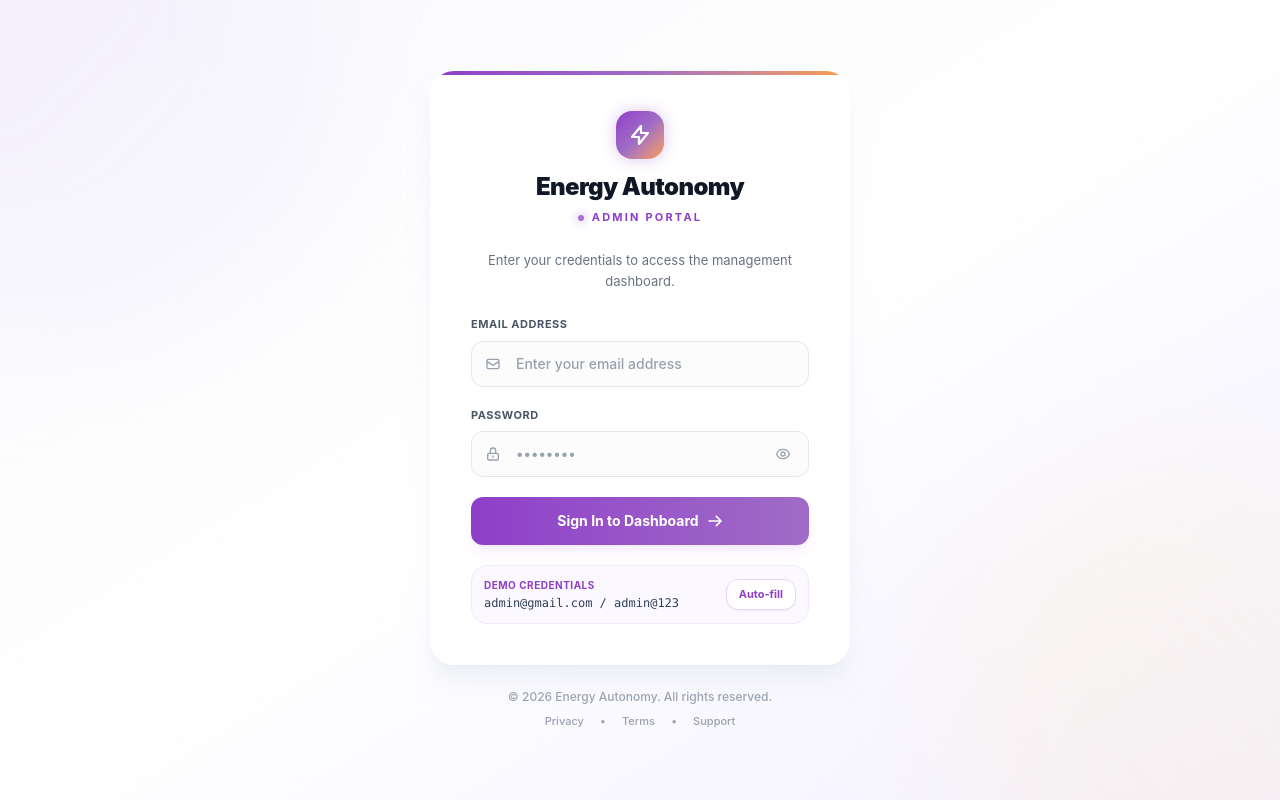
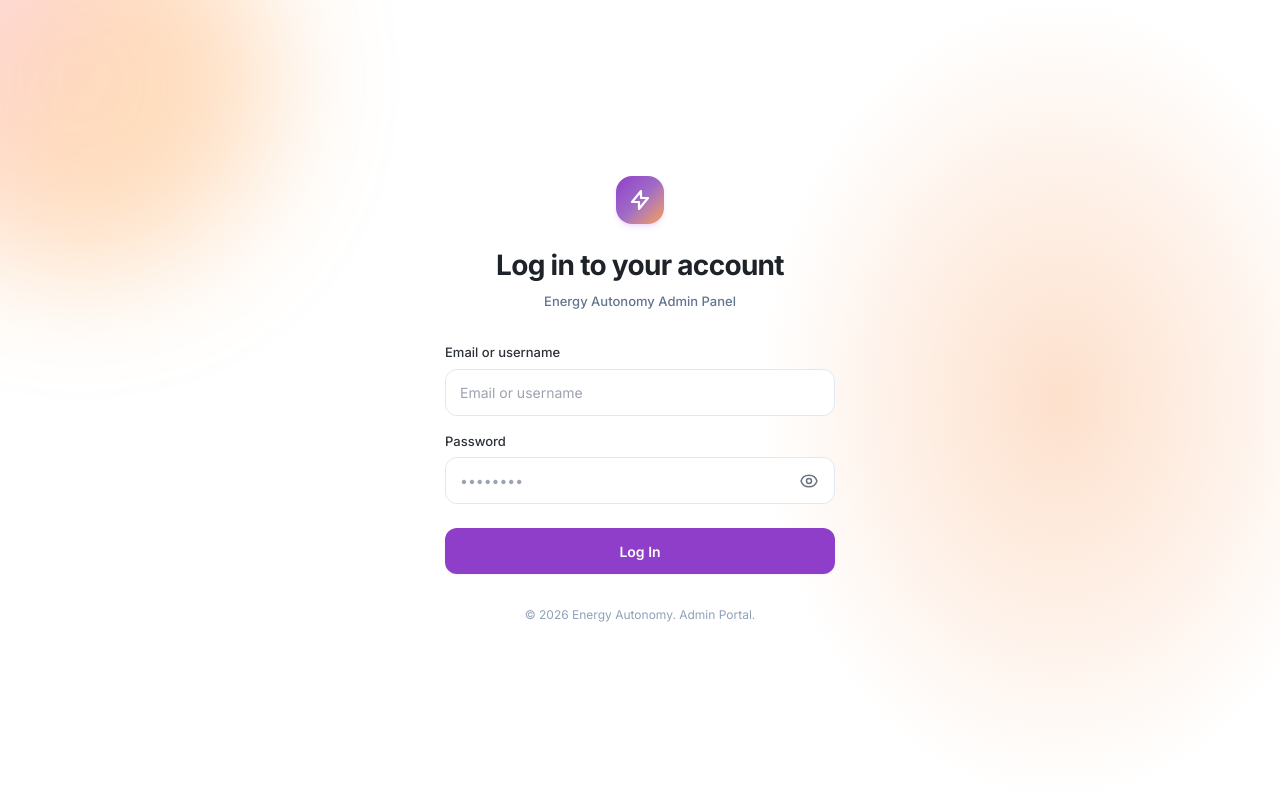
Before and after one commit to BerrybeansTech/energy-autonomy-admin, a React (Vite) app: page /login in a window 1280 px wide. Built offline with nearby package versions, Linux system fonts and the light colour scheme.

Commit message:
feat: implement login page UI and update frontend path alias in vite config

```diff
--- a/src/components/BlogCreatePage.jsx
+++ b/src/components/BlogCreatePage.jsx
@@ -116,46 +116,47 @@ const BlogCreatePage = ({ onBackToDashboard }) => {
   }
 
   return (
-    <div className="min-h-screen bg-[#fcfcfc] text-[#242424] flex flex-col font-medium-sans">
+    <div className="min-h-screen bg-white text-[#242424] flex flex-col font-medium-sans">
       {/* ------------------------------------------------------------- */}
       {/* TOP ADMIN HEADER / ACTION BAR                                */}
       {/* ------------------------------------------------------------- */}
-      <header className="sticky top-0 z-30 bg-white/90 backdrop-blur-md border-b border-zinc-200/80 px-6 py-3.5 flex items-center justify-between shadow-xs">
+      <header className="sticky top-0 z-30 bg-white border-b border-zinc-200/80 px-8 sm:px-12 md:px-16 lg:px-20 py-4 flex items-center justify-between shadow-2xs">
         <div className="flex items-center space-x-4">
           {onBackToDashboard && (
             <button
               onClick={onBackToDashboard}
-              className="p-1.5 text-zinc-500 hover:text-zinc-900 hover:bg-zinc-100 rounded-lg transition-colors flex items-center space-x-1.5 text-sm font-medium"
+              className="px-3 py-1.5 text-zinc-600 hover:text-zinc-900 hover:bg-zinc-100 rounded-xl transition-colors flex items-center space-x-2 text-xs font-semibold cursor-pointer border border-zinc-200"
+              title="Back to Blog Management"
             >
               <ArrowLeft className="w-4 h-4" />
-              <span>Back</span>
+              <span>Back to Blogs</span>
             </button>
           )}
 
           <div className="h-4 w-[1px] bg-zinc-200" />
 
-          <div className="flex items-center space-x-2">
-            <span className="w-2 h-2 rounded-full bg-emerald-500 animate-pulse" />
-            <span className="text-xs text-zinc-500 font-medium">Draft Saved</span>
+          {/* Top Navbar Brand Icon */}
+          <div className="flex items-center space-x-2.5">
+            <div className="w-8 h-8 rounded-xl bg-gradient-to-br from-[#8F3EC9] via-[#A06BC6] to-[#FE9B40] flex items-center justify-center text-white shadow-xs">
+              <svg className="w-4 h-4 text-white" fill="none" viewBox="0 0 24 24" stroke="currentColor">
+                <path strokeLinecap="round" strokeLinejoin="round" strokeWidth={2.2} d="M13 10V3L4 14h7v7l9-11h-7z" />
+              </svg>
+            </div>
+            <div className="hidden sm:flex items-center gap-2">
+              <span className="text-xs font-bold text-zinc-900 tracking-tight">Energy Autonomy</span>
+              <span className="text-[10px] font-bold text-[#8F3EC9] bg-purple-50 px-2 py-0.5 rounded-md border border-purple-100/80">
+                Story Editor
+              </span>
+            </div>
           </div>
         </div>
 
         {/* Action Controls */}
         <div className="flex items-center space-x-3">
-          {/* JSON Export Button */}
-          <button
-            onClick={() => setIsJsonModalOpen(true)}
-            className="flex items-center space-x-1.5 px-3.5 py-1.5 text-xs font-semibold text-zinc-700 bg-zinc-100 hover:bg-zinc-200/80 rounded-full transition-colors border border-zinc-200"
-            title="Inspect / Export Editor JSON"
-          >
-            <Code2 className="w-3.5 h-3.5 text-emerald-600" />
-            <span>JSON Format</span>
-          </button>
-
           {/* Preview Toggle */}
           <button
             onClick={() => setIsPreviewMode(!isPreviewMode)}
-            className={`flex items-center space-x-1.5 px-3.5 py-1.5 text-xs font-semibold rounded-full transition-colors ${
+            className={`flex items-center space-x-1.5 px-4 py-2 text-xs font-semibold rounded-xl transition-all cursor-pointer ${
               isPreviewMode
                 ? 'bg-zinc-900 text-white shadow-xs'
                 : 'text-zinc-700 bg-zinc-100 hover:bg-zinc-200/80 border border-zinc-200'
@@ -174,13 +175,13 @@ const BlogCreatePage = ({ onBackToDashboard }) => {
             )}
           </button>
 
-          {/* Publish Primary Button */}
+          {/* Publish Primary Button (Using Site Primary Color #8F3EC9) */}
           <button
             onClick={handlePublish}
-            className="flex items-center space-x-1.5 px-4 py-1.5 text-xs font-semibold text-white bg-[#1a8917] hover:bg-[#156e13] rounded-full shadow-sm transition-colors"
+            className="flex items-center space-x-2 px-5 py-2 text-xs font-bold text-white bg-[#8F3EC9] hover:bg-[#7B2EB3] active:bg-[#68249B] rounded-xl shadow-xs hover:shadow transition-all duration-200 cursor-pointer"
           >
             <Send className="w-3.5 h-3.5" />
-            <span>Publish</span>
+            <span>Publish Post</span>
           </button>
         </div>
       </header>
@@ -191,7 +192,7 @@ const BlogCreatePage = ({ onBackToDashboard }) => {
           <CheckCircle2 className="w-5 h-5 text-emerald-400" />
           <div>
             <p className="text-xs font-semibold">Blog Article Published!</p>
-            <p className="text-[11px] text-zinc-400">JSON schema exported & ready for live website</p>
+            <p className="text-[11px] text-zinc-400">Post saved and added to blog list</p>
           </div>
         </div>
       )}
--- a/src/index.css
+++ b/src/index.css
@@ -8,7 +8,7 @@
   }
 
   * {
-    font-family: -apple-system, BlinkMacSystemFont, "Segoe UI", Roboto, "Helvetica Neue", Arial, sans-serif;
+    font-family: 'Inter', -apple-system, BlinkMacSystemFont, "Segoe UI", Roboto, "Helvetica Neue", Arial, sans-serif;
     box-sizing: border-box;
   }
 
@@ -17,11 +17,11 @@
     padding: 0;
     background-color: #f8f9fc;
     color: #0f172a;
-    font-family: -apple-system, BlinkMacSystemFont, "Segoe UI", Roboto, "Helvetica Neue", Arial, sans-serif;
+    font-family: 'Inter', -apple-system, BlinkMacSystemFont, "Segoe UI", Roboto, "Helvetica Neue", Arial, sans-serif;
   }
 
   button, input, select, textarea {
-    font-family: -apple-system, BlinkMacSystemFont, "Segoe UI", Roboto, "Helvetica Neue", Arial, sans-serif;
+    font-family: 'Inter', -apple-system, BlinkMacSystemFont, "Segoe UI", Roboto, "Helvetica Neue", Arial, sans-serif;
   }
 }
 
--- a/src/pages/LoginPage.jsx
+++ b/src/pages/LoginPage.jsx
@@ -13,124 +13,161 @@ const LoginPage = () => {
   const handleSubmit = async (e) => {
     e.preventDefault();
     setLoading(true);
-    await new Promise((r) => setTimeout(r, 600));
+    await new Promise((r) => setTimeout(r, 500));
     const success = login(email, password);
     setLoading(false);
     if (success) navigate('/dashboard');
   };
 
   return (
-    <div className="min-h-screen bg-gradient-to-br from-[#f8f9fc] via-white to-[#f3f0ff] flex items-center justify-center relative overflow-hidden p-4">
-      {/* Ambient floating shapes */}
-      <div className="absolute top-0 left-0 w-full h-full overflow-hidden pointer-events-none">
-        <div className="absolute -top-40 -left-40 w-[500px] h-[500px] bg-gradient-to-br from-purple-200/30 to-violet-100/20 rounded-full blur-3xl animate-float" />
-        <div className="absolute -bottom-40 -right-40 w-[500px] h-[500px] bg-gradient-to-tr from-orange-100/30 to-amber-100/20 rounded-full blur-3xl animate-float" style={{ animationDelay: '1.5s' }} />
-        <div className="absolute top-1/2 left-1/2 -translate-x-1/2 -translate-y-1/2 w-[800px] h-[800px] bg-gradient-radial from-purple-100/10 to-transparent rounded-full blur-2xl" />
-      </div>
+    <div className="relative overflow-hidden min-h-screen bg-white flex flex-col justify-center items-center px-4 py-10 select-none">
+      {/* Top Left Corner Linear Gradient */}
+      <div
+        className="absolute -top-28 -left-28 w-80 sm:w-96 h-80 sm:h-96 rounded-full blur-3xl opacity-35 pointer-events-none"
+        style={{ background: 'linear-gradient(302.04deg, #FE9B40 47.96%, #FB7787 81.49%)' }}
+      />
 
-      {/* Decorative grid pattern */}
-      <div className="absolute inset-0 opacity-[0.015]" style={{
-        backgroundImage: `radial-gradient(circle, #8F3EC9 1px, transparent 1px)`,
-        backgroundSize: '40px 40px',
-      }} />
+      {/* Right Side Vertical Full-Height Center Radial Gradient */}
+      <div
+        className="absolute top-1/2 -translate-y-1/2 -right-32 sm:-right-20 w-[450px] sm:w-[600px] h-full min-h-screen pointer-events-none opacity-80"
+        style={{
+          background: 'radial-gradient(50% 50% at 50% 50%, rgba(252, 200, 164, 0.7) 0%, rgba(252, 200, 164, 0) 100%)',
+        }}
+      />
 
-      <div className="relative w-full max-w-[420px] animate-fade-in-up">
-        {/* Login Card */}
-        <div className="bg-white/90 backdrop-blur-xl rounded-3xl shadow-xl shadow-slate-200/50 border border-white/60 p-8 sm:p-10 relative overflow-hidden">
-          {/* Subtle gradient top accent */}
-          <div className="absolute top-0 left-0 right-0 h-1 bg-gradient-to-r from-[#8F3EC9] via-[#A06BC6] to-[#FE9B40]" />
-
-          {/* Brand Logo & Title */}
-          <div className="text-center mb-6">
-            <div className="flex items-center justify-center gap-3 mb-3">
-              <div className="inline-flex items-center justify-center w-12 h-12 rounded-2xl bg-gradient-to-br from-[#8F3EC9] via-[#A06BC6] to-[#FE9B40] shadow-lg shadow-purple-300/30 animate-pulse-glow">
+      <div className="relative z-10 w-full max-w-[390px] mx-auto">
+        {/* Brand Icon / Logo */}
+        <div className="flex justify-center mb-5">
+          <div className="w-12 h-12 rounded-2xl bg-gradient-to-br from-[#8F3EC9] via-[#A06BC6] to-[#FE9B40] flex items-center justify-center shadow-md shadow-purple-500/15">
             <svg className="w-6 h-6 text-white" fill="none" viewBox="0 0 24 24" stroke="currentColor">
               <path strokeLinecap="round" strokeLinejoin="round" strokeWidth={2.2} d="M13 10V3L4 14h7v7l9-11h-7z" />
             </svg>
           </div>
         </div>
-            <h1 className="text-2xl font-black text-gray-900 tracking-tight">Energy Autonomy</h1>
-            <p className="flex items-center justify-center gap-2 text-[11px] font-bold text-[#8F3EC9] tracking-[0.2em] uppercase mt-1.5">
-              <span className="w-1.5 h-1.5 rounded-full bg-[#8F3EC9] shadow-[0_0_10px_#8F3EC9] animate-pulse" />
-              Admin Portal
+
+        {/* Title */}
+        <div className="text-center mb-8">
+          <h1 className="text-[26px] sm:text-[28px] font-bold text-[#1e2329] tracking-tight">
+            Log in to your account
+          </h1>
+          <p className="text-[13px] font-medium text-slate-500 mt-1.5">
+            Energy Autonomy Admin Panel
           </p>
         </div>
 
-          <div className="mb-6 text-center">
-            <p className="text-[13px] text-gray-500 leading-relaxed">
-              Enter your credentials to access the management dashboard.
-            </p>
-          </div>
-
+        {/* Error Alert */}
         {error && (
-            <div className="mb-5 flex items-center gap-2.5 bg-red-50 border border-red-200/80 text-red-600 text-xs px-4 py-3 rounded-xl animate-scale-in">
+          <div className="mb-5 flex items-center gap-2.5 bg-red-50/90 border border-red-200 text-red-600 text-xs px-4 py-3 rounded-xl animate-fade-in">
             <svg className="w-4 h-4 shrink-0" fill="currentColor" viewBox="0 0 20 20">
-                <path fillRule="evenodd" d="M18 10a8 8 0 11-16 0 8 8 0 0116 0zm-7 4a1 1 0 11-2 0 1 1 0 012 0zm-1-9a1 1 0 00-1 1v4a1 1 0 102 0V6a1 1 0 00-1-1z" clipRule="evenodd" />
+              <path
+                fillRule="evenodd"
+                d="M18 10a8 8 0 11-16 0 8 8 0 0116 0zm-7 4a1 1 0 11-2 0 1 1 0 012 0zm-1-9a1 1 0 00-1 1v4a1 1 0 102 0V6a1 1 0 00-1-1z"
+                clipRule="evenodd"
+              />
             </svg>
-              <span className="font-semibold">{error}</span>
+            <span className="font-medium">{error}</span>
           </div>
         )}
 
-          <form onSubmit={handleSubmit} className="space-y-5">
-            {/* Email */}
+        {/* Login Form */}
+        <form onSubmit={handleSubmit} className="space-y-4">
+          {/* Email / Username field */}
           <div>
-              <label className="block text-[11px] font-bold uppercase tracking-wider text-gray-600 mb-2" htmlFor="email">
-                Email Address
+            <label
+              htmlFor="email"
+              className="block text-[13px] font-medium text-[#2d3139] mb-1.5"
+            >
+              Email or username
             </label>
-              <div className="relative group">
-                <span className="absolute left-3.5 top-1/2 -translate-y-1/2 text-gray-400 group-focus-within:text-[#8F3EC9] transition-colors">
-                  <svg className="w-4 h-4" fill="none" viewBox="0 0 24 24" stroke="currentColor">
-                    <path strokeLinecap="round" strokeLinejoin="round" strokeWidth={2} d="M3 8l7.89 5.26a2 2 0 002.22 0L21 8M5 19h14a2 2 0 002-2V7a2 2 0 00-2-2H5a2 2 0 00-2 2v10a2 2 0 002 2z" />
-                  </svg>
-                </span>
             <input
               id="email"
-                  type="email"
+              type="text"
               required
               value={email}
-                  onChange={(e) => { setEmail(e.target.value); if (error) setError(''); }}
-                  placeholder="Enter your email address"
-                  className="w-full pl-11 pr-4 py-3 bg-gray-50/50 border border-gray-200 rounded-xl text-sm text-gray-900 placeholder-gray-400 focus:outline-none focus:ring-2 focus:ring-[#8F3EC9]/40 focus:border-[#8F3EC9] focus:bg-white transition-all font-medium"
+              onClick={() => {
+                if (!email) {
+                  setEmail('admin@gmail.com');
+                  if (!password) setPassword('admin@123');
+                  if (error) setError('');
+                }
+              }}
+              onFocus={() => {
+                if (!email) {
+                  setEmail('admin@gmail.com');
+                  if (!password) setPassword('admin@123');
+                  if (error) setError('');
+                }
+              }}
+              onChange={(e) => {
+                setEmail(e.target.value);
+                if (error) setError('');
+              }}
+              placeholder="Email or username"
+              className="w-full px-3.5 py-3 bg-white text-[14px] text-[#1e2329] placeholder-[#9ca3af] rounded-xl border border-slate-200 hover:border-slate-300 focus:border-[#8F3EC9] focus:ring-1 focus:ring-[#8F3EC9] outline-none transition-all duration-150"
             />
           </div>
-            </div>
 
-            {/* Password */}
+          {/* Password field */}
           <div>
-              <label className="block text-[11px] font-bold uppercase tracking-wider text-gray-600 mb-2" htmlFor="password">
+            <div className="flex items-center justify-between mb-1.5">
+              <label
+                htmlFor="password"
+                className="block text-[13px] font-medium text-[#2d3139]"
+              >
                 Password
               </label>
-              <div className="relative group">
-                <span className="absolute left-3.5 top-1/2 -translate-y-1/2 text-gray-400 group-focus-within:text-[#8F3EC9] transition-colors">
-                  <svg className="w-4 h-4" fill="none" viewBox="0 0 24 24" stroke="currentColor">
-                    <path strokeLinecap="round" strokeLinejoin="round" strokeWidth={2}
-                      d="M12 15v2m-6 4h12a2 2 0 002-2v-6a2 2 0 00-2-2H6a2 2 0 00-2 2v6a2 2 0 002 2zm10-10V7a4 4 0 00-8 0v4h8z" />
-                  </svg>
-                </span>
+            </div>
+            <div className="relative">
               <input
                 id="password"
                 type={showPassword ? 'text' : 'password'}
                 required
                 value={password}
-                  onChange={(e) => { setPassword(e.target.value); if (error) setError(''); }}
+                onClick={() => {
+                  if (!password) {
+                    setPassword('admin@123');
+                    if (!email) setEmail('admin@gmail.com');
+                    if (error) setError('');
+                  }
+                }}
+                onFocus={() => {
+                  if (!password) {
+                    setPassword('admin@123');
+                    if (!email) setEmail('admin@gmail.com');
+                    if (error) setError('');
+                  }
+                }}
+                onChange={(e) => {
+                  setPassword(e.target.value);
+                  if (error) setError('');
+                }}
                 placeholder="••••••••"
-                  className="w-full pl-11 pr-12 py-3 bg-gray-50/50 border border-gray-200 rounded-xl text-sm text-gray-900 placeholder-gray-400 focus:outline-none focus:ring-2 focus:ring-[#8F3EC9]/40 focus:border-[#8F3EC9] focus:bg-white transition-all font-medium"
+                className="w-full pl-3.5 pr-11 py-3 bg-white text-[14px] text-[#1e2329] placeholder-[#9ca3af] rounded-xl border border-slate-200 hover:border-slate-300 focus:border-[#8F3EC9] focus:ring-1 focus:ring-[#8F3EC9] outline-none transition-all duration-150"
               />
               <button
                 type="button"
                 onClick={() => setShowPassword(!showPassword)}
-                  className="absolute right-3.5 top-1/2 -translate-y-1/2 text-gray-400 hover:text-gray-600 transition-colors p-1 rounded-lg hover:bg-gray-100"
+                className="absolute right-3 top-1/2 -translate-y-1/2 text-[#6b7280] hover:text-[#1e2329] p-1 transition-colors cursor-pointer"
                 title={showPassword ? 'Hide password' : 'Show password'}
               >
                 {showPassword ? (
-                    <svg className="w-4 h-4" fill="none" viewBox="0 0 24 24" stroke="currentColor">
-                      <path strokeLinecap="round" strokeLinejoin="round" strokeWidth={2}
-                        d="M13.875 18.825A10.05 10.05 0 0112 19c-4.478 0-8.268-2.943-9.543-7a9.97 9.97 0 011.563-3.029m5.858.908a3 3 0 114.243 4.243M9.878 9.878l4.242 4.242M9.88 9.88l-3.29-3.29m7.532 7.532l3.29 3.29M3 3l3.59 3.59m0 0A9.953 9.953 0 0112 5c4.478 0 8.268 2.943 9.543 7a10.025 10.025 0 01-4.132 5.411m0 0L21 21" />
+                  <svg className="w-5 h-5" fill="none" viewBox="0 0 24 24" stroke="currentColor">
+                    <path
+                      strokeLinecap="round"
+                      strokeLinejoin="round"
+                      strokeWidth={1.75}
+                      d="M13.875 18.825A10.05 10.05 0 0112 19c-4.478 0-8.268-2.943-9.543-7a9.97 9.97 0 011.563-3.029m5.858.908a3 3 0 114.243 4.243M9.878 9.878l4.242 4.242M9.88 9.88l-3.29-3.29m7.532 7.532l3.29 3.29M3 3l3.59 3.59m0 0A9.953 9.953 0 0112 5c4.478 0 8.268 2.943 9.543 7a10.025 10.025 0 01-4.132 5.411m0 0L21 21"
+                    />
                   </svg>
                 ) : (
-                    <svg className="w-4 h-4" fill="none" viewBox="0 0 24 24" stroke="currentColor">
-                      <path strokeLinecap="round" strokeLinejoin="round" strokeWidth={2} d="M15 12a3 3 0 11-6 0 3 3 0 016 0z" />
-                      <path strokeLinecap="round" strokeLinejoin="round" strokeWidth={2} d="M2.458 12C3.732 7.943 7.523 5 12 5c4.478 0 8.268 2.943 9.542 7-1.274 4.057-5.064 7-9.542 7-4.477 0-8.268-2.943-9.542-7z" />
+                  <svg className="w-5 h-5" fill="none" viewBox="0 0 24 24" stroke="currentColor">
+                    <circle cx="12" cy="12" r="3" strokeWidth={1.75} />
+                    <path
+                      strokeLinecap="round"
+                      strokeLinejoin="round"
+                      strokeWidth={1.75}
+                      d="M2.458 12C3.732 7.943 7.523 5 12 5c4.478 0 8.268 2.943 9.542 7-1.274 4.057-5.064 7-9.542 7-4.477 0-8.268-2.943-9.542-7z"
+                    />
                   </svg>
                 )}
               </button>
@@ -138,57 +175,33 @@ const LoginPage = () => {
           </div>
 
           {/* Submit Button */}
+          <div className="pt-2">
             <button
               type="submit"
               disabled={loading}
-              className="w-full py-3.5 px-4 bg-gradient-to-r from-[#8F3EC9] to-[#A06BC6] text-white font-bold rounded-xl text-sm hover:from-[#7B2EB3] hover:to-[#8F3EC9] focus:outline-none focus:ring-2 focus:ring-[#8F3EC9] focus:ring-offset-2 transition-all duration-300 shadow-lg shadow-purple-300/25 disabled:opacity-60 disabled:cursor-not-allowed flex items-center justify-center gap-2 mt-1 hover:-translate-y-0.5 hover:shadow-xl hover:shadow-purple-300/30"
+              className="w-full h-[46px] bg-[#8F3EC9] hover:bg-[#7B2EB3] active:bg-[#68249B] text-white font-semibold rounded-xl text-[14px] shadow-xs hover:shadow transition-colors duration-200 disabled:opacity-85 disabled:cursor-not-allowed flex items-center justify-center cursor-pointer"
             >
               {loading ? (
-                <>
-                  <svg className="w-4 h-4 animate-spin text-white" fill="none" viewBox="0 0 24 24">
-                    <circle className="opacity-25" cx="12" cy="12" r="10" stroke="currentColor" strokeWidth="4" />
-                    <path className="opacity-75" fill="currentColor" d="M4 12a8 8 0 018-8V0C5.373 0 0 5.373 0 12h4z" />
+                <svg className="w-5 h-5 animate-spin text-white" fill="none" viewBox="0 0 24 24">
+                  <circle className="opacity-25" cx="12" cy="12" r="10" stroke="currentColor" strokeWidth="3" />
+                  <path
+                    className="opacity-90"
+                    fill="currentColor"
+                    d="M4 12a8 8 0 018-8V0C5.373 0 0 5.373 0 12h4z"
+                  />
                 </svg>
-                  Authenticating…
-                </>
               ) : (
-                <>
-                  Sign In to Dashboard
-                  <svg className="w-4 h-4" fill="none" viewBox="0 0 24 24" stroke="currentColor">
-                    <path strokeLinecap="round" strokeLinejoin="round" strokeWidth={2.5} d="M14 5l7 7m0 0l-7 7m7-7H3" />
-                  </svg>
-                </>
+                <span>Log In</span>
               )}
-            </button>
-            {/* Demo Credentials Box */}
-            <div className="p-3 bg-purple-50/70 border border-purple-100 rounded-2xl flex items-center justify-between text-left">
-              <div>
-                <p className="text-[10px] font-bold uppercase tracking-wider text-[#8F3EC9]">Demo Credentials</p>
-                <p className="text-xs text-slate-700 font-mono mt-0.5">admin@gmail.com / admin@123</p>
-              </div>
-              <button
-                type="button"
-                onClick={() => { setEmail('admin@gmail.com'); setPassword('admin@123'); if (error) setError(''); }}
-                className="px-3 py-1.5 bg-white hover:bg-purple-100 text-[#8F3EC9] text-[11px] font-bold rounded-xl border border-purple-200 shadow-xs transition-colors cursor-pointer"
-              >
-                Auto-fill
             </button>
           </div>
         </form>
-        </div>
 
-        {/* Footer */}
-        <div className="text-center mt-6 space-y-2">
-          <p className="text-xs text-gray-400 font-medium">
-            © 2026 Energy Autonomy. All rights reserved.
+        {/* Footer info */}
+        <div className="text-center mt-8">
+          <p className="text-[12px] text-slate-400">
+            © {new Date().getFullYear()} Energy Autonomy. Admin Portal.
           </p>
-          <div className="flex items-center justify-center gap-4 text-[11px] text-gray-400">
-            <button className="hover:text-[#8F3EC9] transition-colors font-medium">Privacy</button>
-            <span>•</span>
-            <button className="hover:text-[#8F3EC9] transition-colors font-medium">Terms</button>
-            <span>•</span>
-            <button className="hover:text-[#8F3EC9] transition-colors font-medium">Support</button>
-          </div>
         </div>
       </div>
     </div>
--- a/vite.config.js
+++ b/vite.config.js
@@ -16,7 +16,7 @@ export default defineConfig({
   },
   resolve: {
     alias: {
-      '@frontend': path.resolve(__dirname, '../Energy-Autonomy/src'),
+      '@frontend': path.resolve(__dirname, '../Energy-Autonomy-Frontend/src'),
     },
   },
 })
```
Lines whose indentation alone changed are shown as unchanged.
